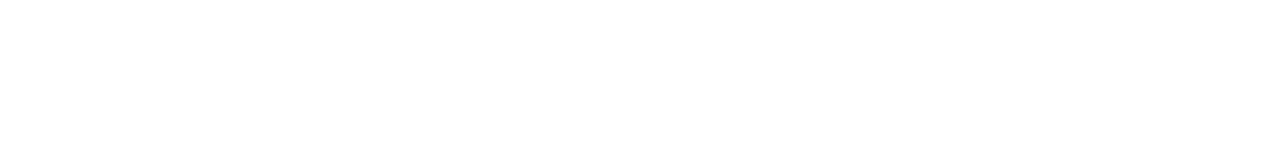
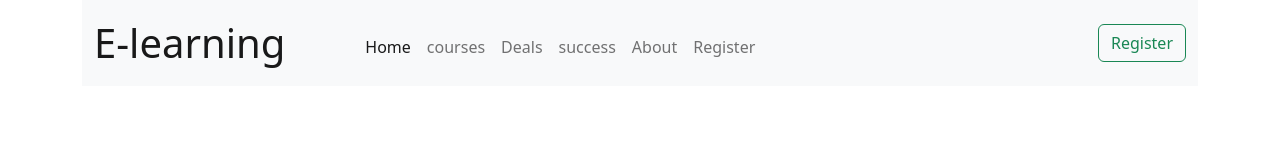
Before and after one commit to ShakiraMorium/E-Learning-Website, a plain HTML site: page index.html in a window 1280 px wide. Drawn offline with nearby package versions, Linux system fonts and the light colour scheme.

Commit message:
added navbar

```diff
--- a/index.html
+++ b/index.html
@@ -3,11 +3,46 @@
   <head>
     <meta charset="utf-8">
     <meta name="viewport" content="width=device-width, initial-scale=1">
-    <title>E-Learning</title>
+    <title>E-Learning-Website</title>
     <link href="https://cdn.jsdelivr.net/npm/bootstrap@5.2.1/dist/css/bootstrap.min.css" rel="stylesheet" integrity="sha384-iYQeCzEYFbKjA/T2uDLTpkwGzCiq6soy8tYaI1GyVh/UjpbCx/TYkiZhlZB6+fzT" crossorigin="anonymous">
   </head>
   <body>
   <!-- header section start -->
+  <header class="container">
+    <nav class="navbar navbar-expand-lg bg-light">
+      <div class="container-fluid">
+        <a class="navbar-brand fs-1" href="#">E-learning</a>
+        <button class="navbar-toggler" type="button" data-bs-toggle="collapse" data-bs-target="#navbarTogglerDemo02" aria-controls="navbarTogglerDemo02" aria-expanded="false" aria-label="Toggle navigation">
+          <span class="navbar-toggler-icon"></span>
+        </button>
+        <div class="collapse navbar-collapse" id="navbarTogglerDemo02">
+          <ul class="navbar-nav mx-5 my-2 me-auto mb-2 mb-lg-0 p-2">
+            <li class="nav-item">
+              <a class="nav-link active" aria-current="page" href="#">Home</a>
+            </li>
+            <li class="nav-item">
+              <a class="nav-link" href="#">courses</a>
+            </li>
+            <li class="nav-item">
+              <a class="nav-link">Deals</a>
+            </li>
+            <li class="nav-item">
+              <a class="nav-link">success</a>
+            </li>
+            <li class="nav-item">
+              <a class="nav-link">About</a>
+            </li>
+            <li class="nav-item">
+              <a class="nav-link">Register</a>
+            </li>
+          </ul>
+          <form class="d-flex">
+            <button class="btn btn-outline-success" type="submit">Register</button>
+          </form>
+        </div>
+      </div>
+    </nav>
+  </header>
 
   <!-- header section end -->
     <script src="https://cdn.jsdelivr.net/npm/bootstrap@5.2.1/dist/js/bootstrap.bundle.min.js" integrity="sha384-u1OknCvxWvY5kfmNBILK2hRnQC3Pr17a+RTT6rIHI7NnikvbZlHgTPOOmMi466C8" crossorigin="anonymous"></script>
```
